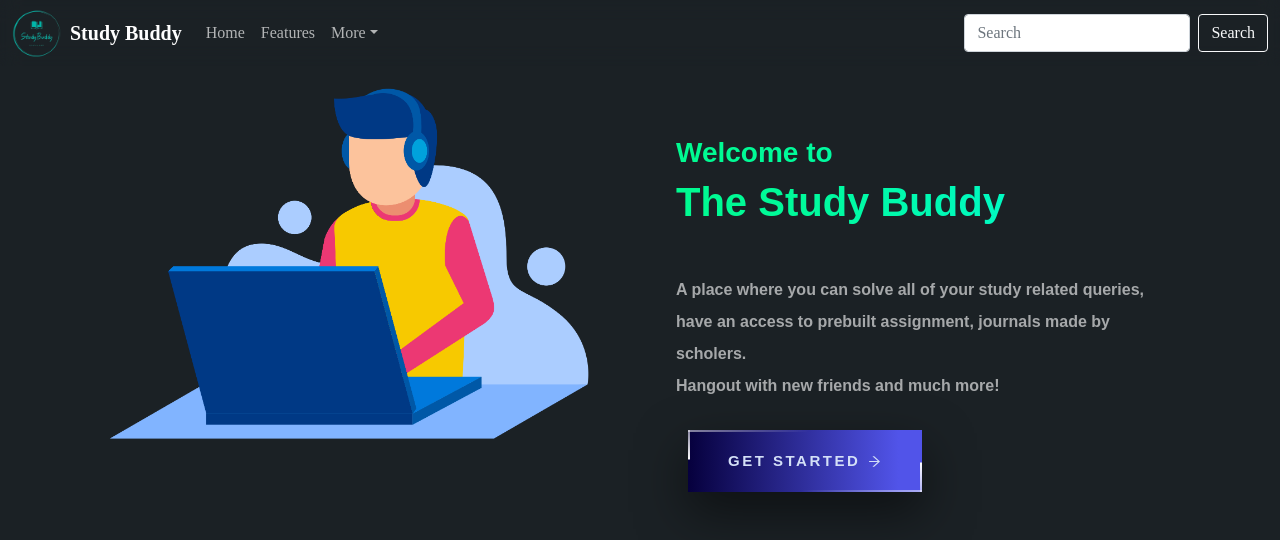
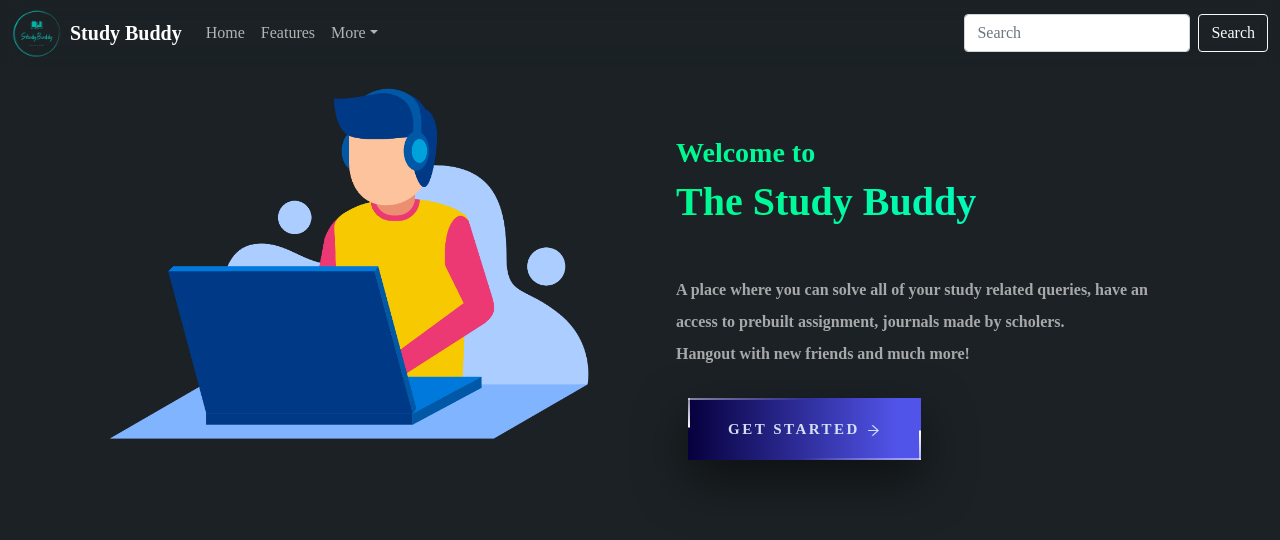
Before and after one commit to jay-bhogayata/projectX, a React (Create React App) app: page / in a window 1280 px wide. Shown: the top 540 px of the page. Built offline with nearby package versions, Linux system fonts and the light colour scheme.

Commit message:
Update page1.css

```diff
--- a/src/styleComponents/page1.css
+++ b/src/styleComponents/page1.css
@@ -18,7 +18,6 @@
     margin-top: 2rem;
     color: rgb(0, 201, 0);
     font-weight: 700;
-    font-family: Arial;
     padding: 1.5rem;
     height: 45%;
 }
```
